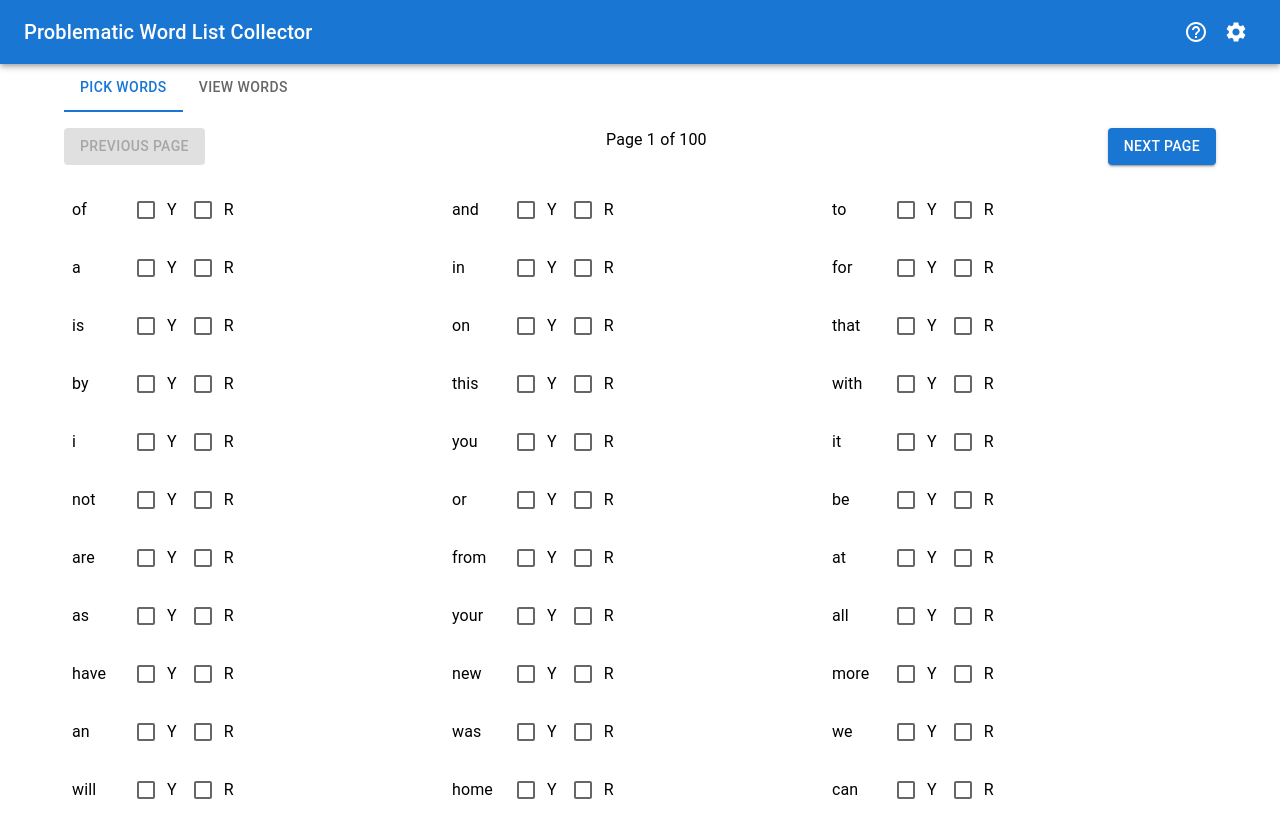
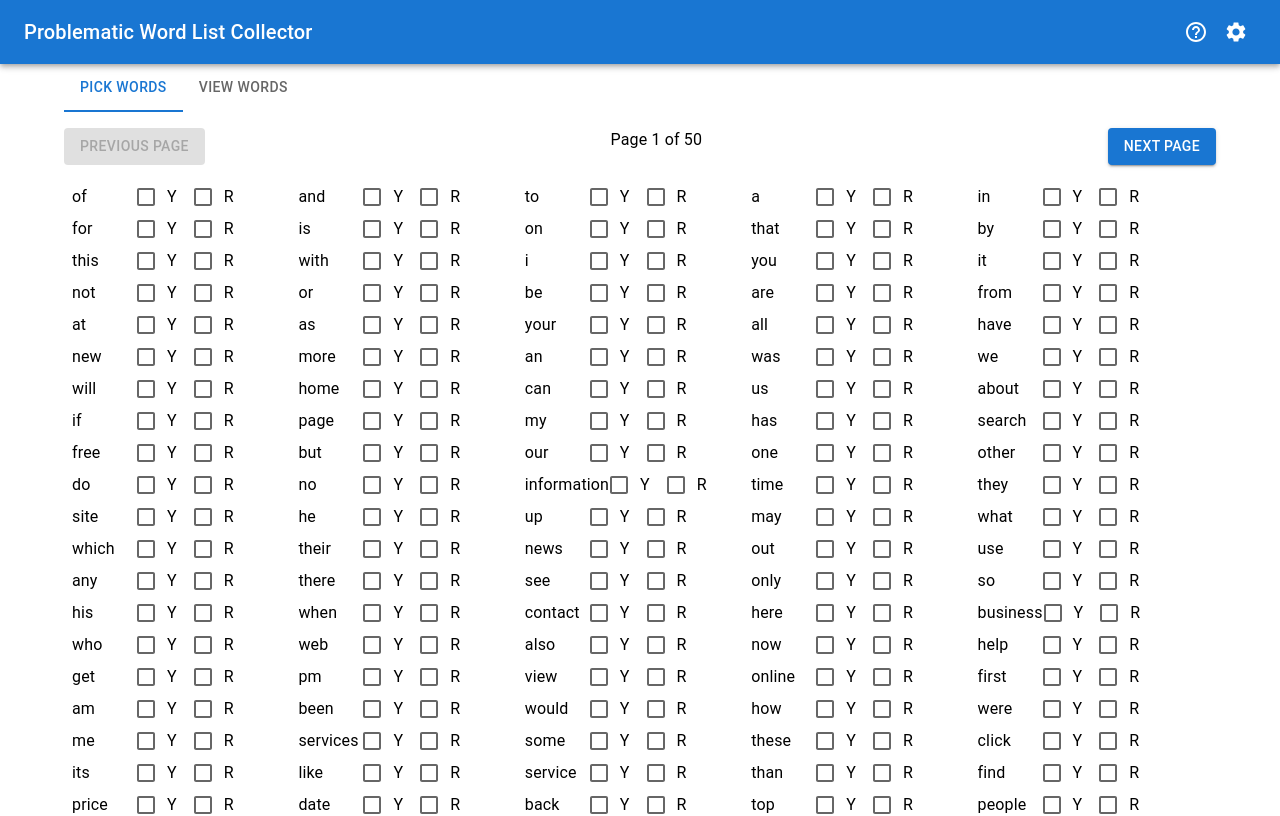
Before and after one commit to Stillerman/ProblematicWordCollector, a React (Vite) app in the folder word-selector-vite/: page / in a window 1280 px wide. Shown: the top 816 px of the page. Built offline with nearby package versions, Linux system fonts and the light colour scheme.

Commit message:
dense mode

```diff
--- a/word-selector-vite/src/App.jsx
+++ b/word-selector-vite/src/App.jsx
@@ -23,7 +23,10 @@ import {
   DialogActions
 } from "@mui/material";
 
-import freqData from "./word_freq.json";
+import freqDataRaw from "./word_freq.json";
+
+// Remove words with length < 2 that are not 'a' or 'i'
+const freqData = freqDataRaw.filter((word) => word.word.length >= 2 || ["a", "i"].includes(word.word));
 
 import './index.css'
 
@@ -32,7 +35,8 @@ import fileDownload from "js-file-download";
 
 const App = () => {
   const [pageNum, setPageNum] = useState(0);
-  const [pageSize, setPageSize] = useState(50);
+  const [pageSize, setPageSize] = useState(100);
+  const [numColumns, setNumColumns] = useState(5);
   const [showFreqs, setShowFreqs] = useState(false);
   const [capitalize, setCapitalize] = useState(false);
   const [sortBy, setSortBy] = useState("Frequency");
@@ -130,8 +134,23 @@ const App = () => {
               value={pageSize}
               onChange={(e) => setPageSize(e.target.value)}
               label="Page Size"
+              style={{marginBottom: '1rem'}}
             >
-              {[10, 20, 30, 40, 50].map((size) => (
+              {[10, 20, 30, 40, 50, 75, 100].map((size) => (
+                <MenuItem key={size} value={size}>
+                  {size}
+                </MenuItem>
+              ))}
+            </Select>
+          </FormControl>
+          <FormControl fullWidth>
+            <InputLabel>Number of Columns</InputLabel>
+            <Select
+              value={numColumns}
+              onChange={(e) => setNumColumns(e.target.value)}
+              label="Number of Columns"
+            >
+              {[1,2,3,4,5,6,7].map((size) => (
                 <MenuItem key={size} value={size}>
                   {size}
                 </MenuItem>
@@ -245,7 +264,8 @@ const App = () => {
                     key={i}
                     display="flex"
                     alignItems="center"
-                    width="calc(33.33% - 20px)"
+                    width={`calc(${100 / numColumns}% - 20px)`}
+                    height={'1rem'}
                     m={1}
                   >
                     <Typography variant="body1" style={{ minWidth: "4rem" }}>
```
